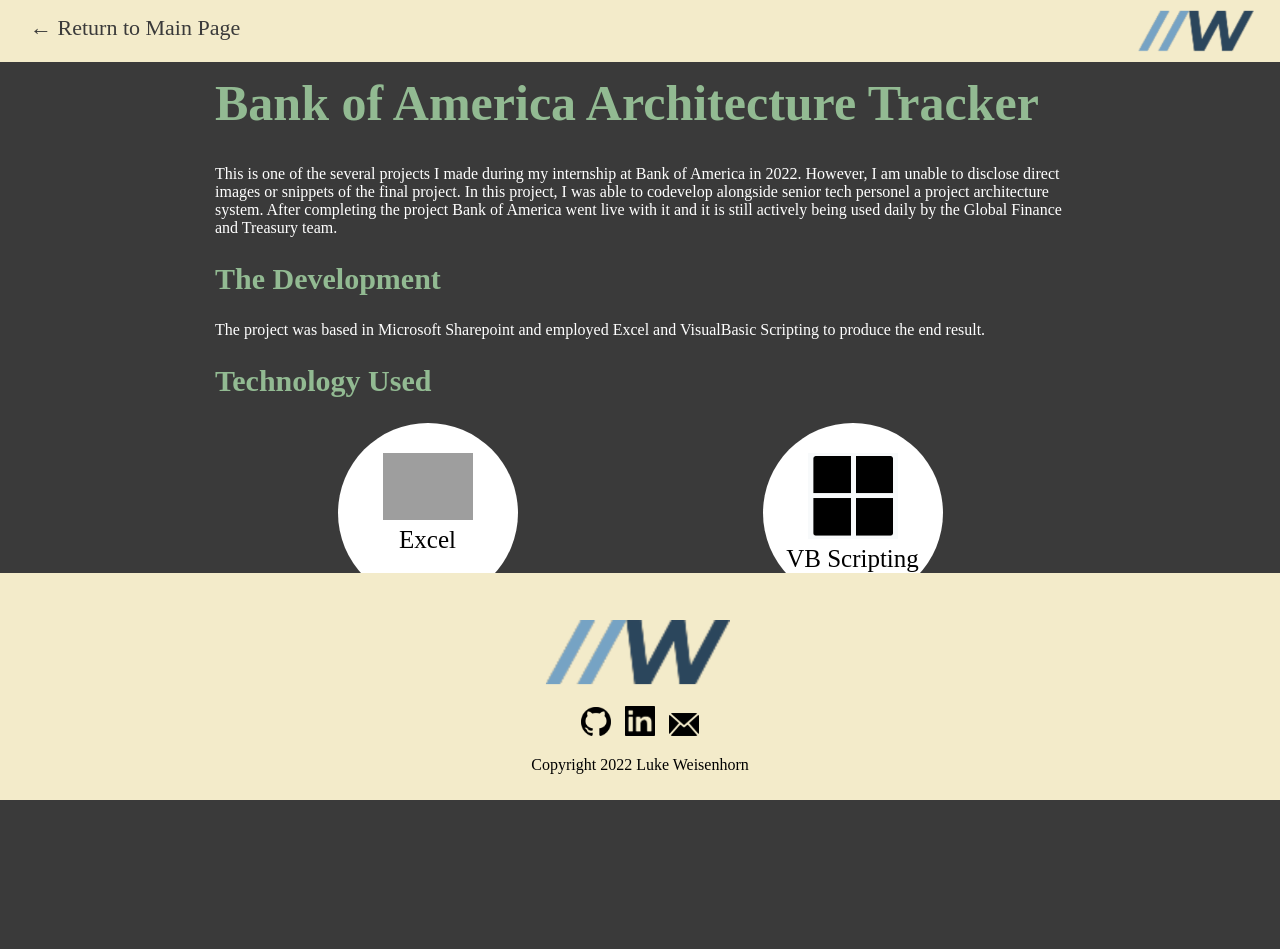
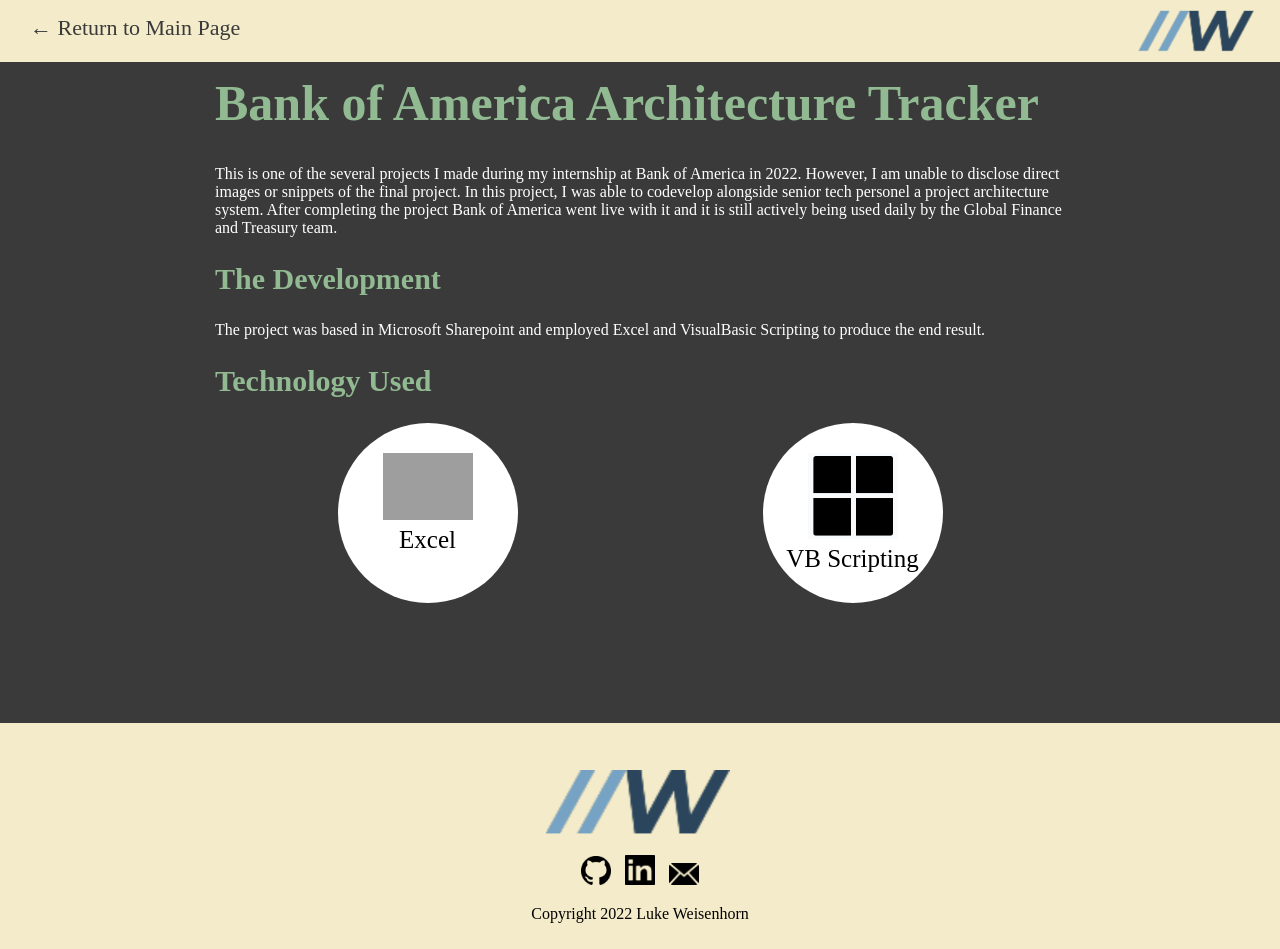
Before and after one commit to LWeisenhorn/LWeisenhorn.github.io, a plain HTML site: page HTML/BoFA.html in a window 1280 px wide. Before the commit the page ends 800 px from the top, so only its background shows below. Drawn offline with Linux system fonts and the light colour scheme; grey boxes are pictures that could not be loaded.

Commit message:
Fixed sizing issues on smaller laptops

```diff
--- a/HTML/BoFA.html
+++ b/HTML/BoFA.html
@@ -32,7 +32,7 @@
         </div>
     </div>
 
-    <footer id="fixed">
+    <footer style="margin-top: 5vh;">
         <a href="#top"><img src="../sources/img/logo.png" alt="My Logo" width="200px" title="Scroll to top"></a><br>
         <div id="footerSocials">
             <a href="https://github.com/LWeisenhorn"><img src="../sources/img/github.png" alt="Github Logo" width="30px"></a>
```
Also changed, not shown: index.html (+1 -1 lines), 1 other file.
